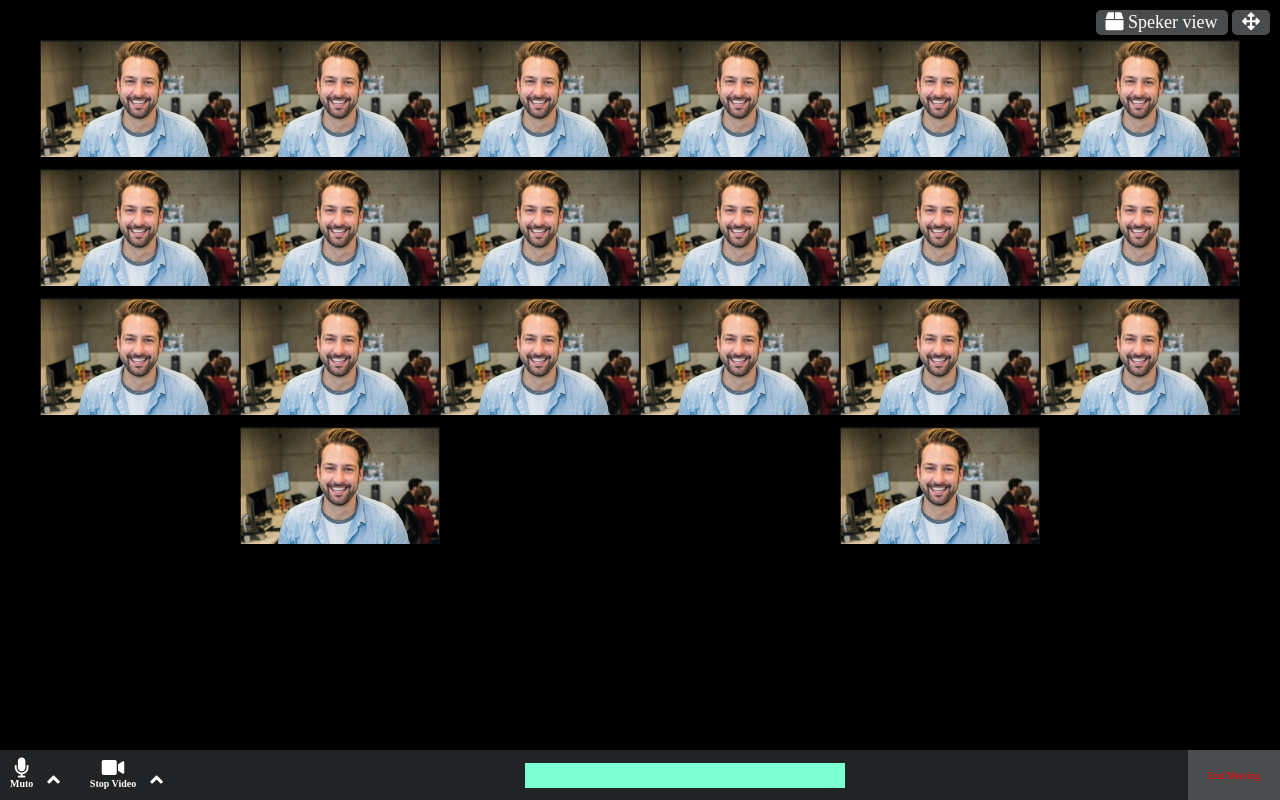
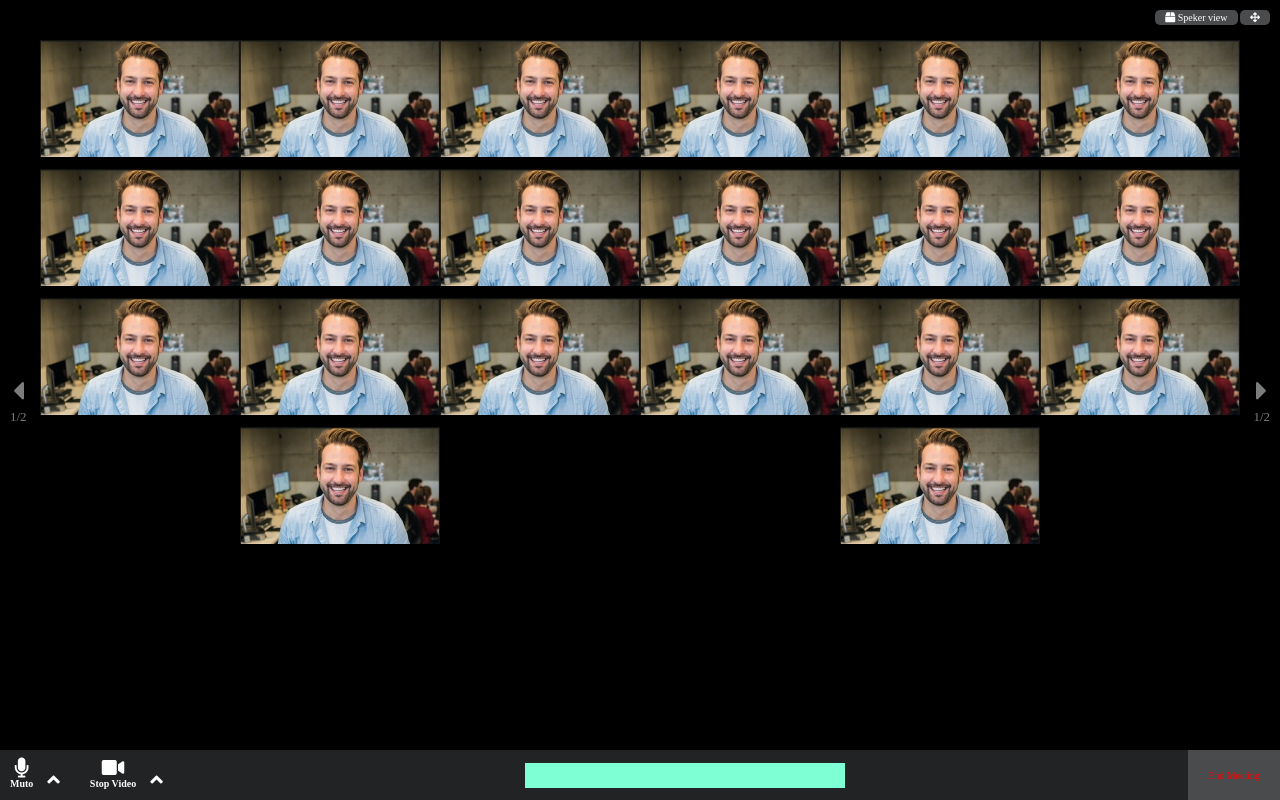
Before and after one commit to cenny1988/html-css-zoom, a plain HTML site: page index.html in a window 1280 px wide. Drawn offline with Linux system fonts and the light colour scheme.

Commit message:
modificata grandezza div impostazioni, aggiunte arrow pagine

```diff
--- a/css/style.css
+++ b/css/style.css
@@ -40,24 +40,33 @@
     top: 10px;
     right: 10px;
     color: #fff;
+    font-size: x-small;
+}
 
-    font-size: large;
-
-
-    /* height: 30px;
-    width: 300px; */
-
-}
 #setting div{
     border-radius: 5px;
     display: inline-block;
     background-color: #4a4b4c;
     padding: 2px 10px;
-
-    /* height: 100%; */
 }
 
-
+    /* icone pagine */
+.pages{
+    position: absolute;
+    top: 50%;
+    color: #7b7c7c;
+    font-size: 30px;
+    text-align: center;
+}
+#left-p{
+    left: 10px;
+}
+#right-p{
+    right: 10px;
+}
+.pages>div{
+    font-size: small;
+}
 
 /* sezione tools e menu di nav */
 #tools{
--- a/index.html
+++ b/index.html
@@ -10,6 +10,7 @@
     <title>Document</title>
 </head>
 <body>
+
     <!-- sezione globale delle view -->
     <section id="view">
         <div id="setting">
@@ -21,8 +22,19 @@
             <div>
                 <i class="fas fa-arrows-alt"></i>
             </div>
+
         </div>
-        <!-- <div><i class="fas fa-caret-left"></i></div> -->
+
+        <div id="left-p" class="pages">
+            <i class="fas fa-caret-left"></i>
+            <div>1/2</div>
+        </div>
+
+        <div id="right-p" class="pages">
+            <i class="fas fa-caret-right"></i>
+            <div>1/2</div>
+        </div>
+
         <div class="container">
             <div class="item-call">
                 <img src="img/photo-1.jpeg">
@@ -85,7 +97,8 @@
                 <img src="img/photo-1.jpeg">
             </div>
         </div>
-        <!-- <div><i class="fas fa-caret-right"></i></div> -->
+
+
     </section>
     <!-- sezione con menu e tools -->
     <section id="tools">
```
